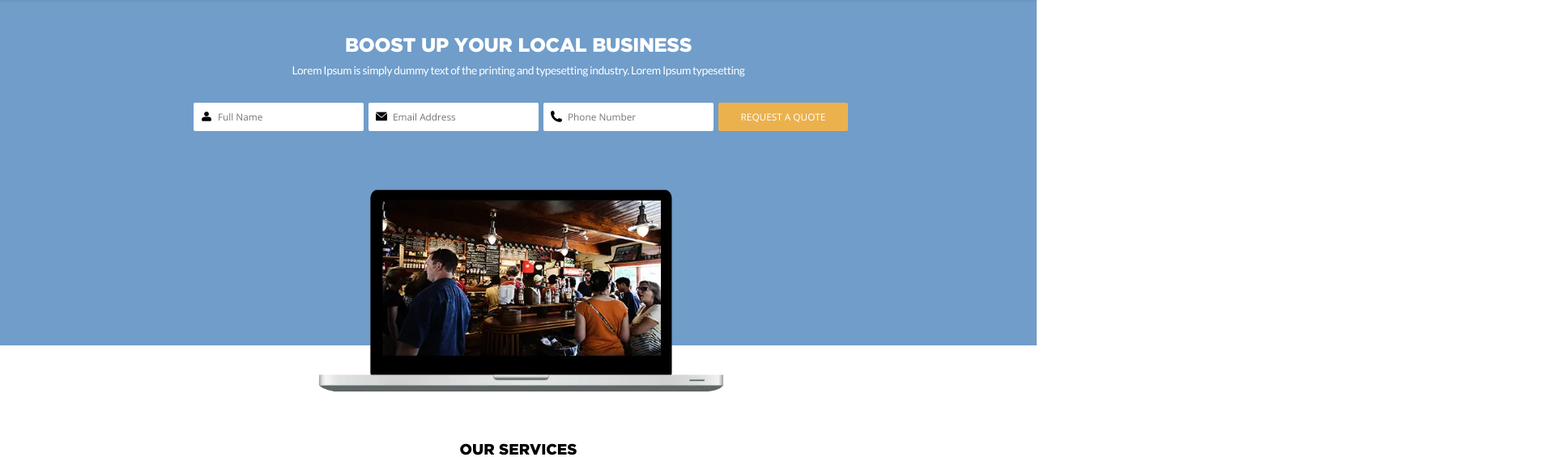
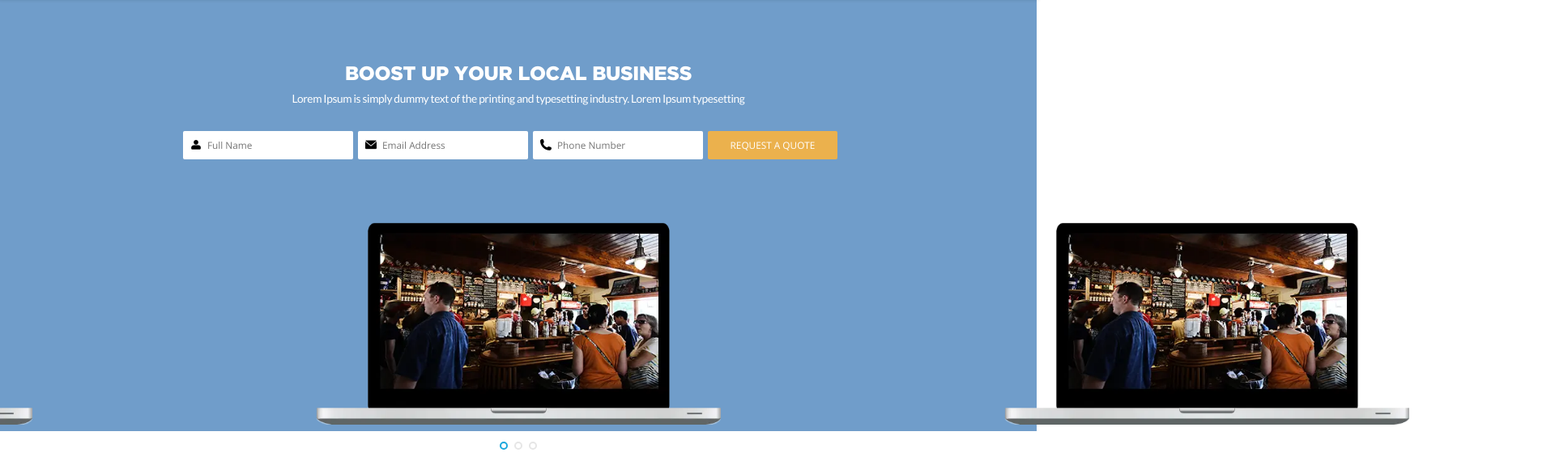
Before and after one commit to Ulyanov-programmer/Free-Business-Theme, a website: page Free-Business-Theme/index.html in a window 1280 px wide. Shown: the part 73-638 px from the top of the page at 81% size, 1920 px wide, since content can reach past the window. Drawn offline with nearby package versions, Linux system fonts and the light colour scheme; files whose address does not match are found by name.

Commit message:
Added slider and favicon.

```diff
--- a/#src/scss/_header.scss
+++ b/#src/scss/_header.scss
@@ -11,6 +11,9 @@ $buttonFontFamily: "Lato";
     width: 100%;
     min-height: 70px;
     z-index: 10;
+    *{
+        z-index: 3;
+    }
 
     display: flex;
     justify-content: center;
--- a/#src/scss/style.scss
+++ b/#src/scss/style.scss
@@ -38,14 +38,11 @@ $planFontColor: #818b95;
 $planSecondFontColor: #b5bbc1;
 
 body {
-    display: flex;
-    flex-direction: column;
     height: 100%;
 }
 .main {
-    display: flex;
     justify-content: center;
-    flex: 1 0 auto;
+    min-width: 0;
 
     &__body {
     }
@@ -55,13 +52,25 @@ body {
     position: relative;
     background-color: $secondBlockColor;
 
-    .info-block__body{
-        justify-content: start;
+    &.info-block {
+        display: block;
+        @media (min-width: 900px) {
+            padding-top: 70px;
+            padding-bottom: 0px;
+        }
+
+        .info-block__body {
+            display: block;
+            justify-content: start;
+
+            .info-block__content {
+                margin: 0 auto;
+            }
+        }
     }
 
     &__body {
         position: relative;
-        display: flex;
         flex-flow: column nowrap;
         justify-content: center;
     }
@@ -71,17 +80,36 @@ body {
         color: white;
     }
 
-    &__present-image {
-        position: absolute;
-        top: 120px;
-        left: 20%;
-
-        height: 250px;
-        width: 500px;
+    .present-slider {
+        transform: translate(0, 40px);
 
         @media (min-width: 320px) and (max-width: 900px) {
             display: none;
         }
+        .swiper-pagination {
+            position: static;
+            padding: 20px 0px 0px 0px;
+            &-bullet {
+                height: 10px;
+                width: 10px;
+                background-color: #fff;
+                border: 2px solid gray;
+                border-radius: 50%;
+                transition: all 0.2s ease;
+
+                &-active {
+                    border-color: rgb(28, 168, 221);
+                }
+                &:hover {
+                    border-color: rgb(1, 31, 112);
+                }
+            }
+        }
+    }
+
+    &__present-image {
+        height: 250px;
+        width: 500px;
     }
 }
 
@@ -566,7 +594,6 @@ body {
             font-size: 18px;
             content: ("\00a0❛❛");
 
-
             transform: rotate(180deg);
 
             @media (min-width: 320px) and (max-width: 426px) {
@@ -641,6 +668,7 @@ body {
         display: flex;
         flex-flow: column nowrap;
         width: 85%;
+        transform: translate(0px, -7%);
 
         color: white;
         font-family: $spanFontFamily;
@@ -686,6 +714,7 @@ body {
 }
 
 .container {
+    margin: 0 auto;
     @media (min-width: 1300px) {
         width: 90%;
     }
@@ -699,6 +728,7 @@ body {
 }
 .info-block {
     display: flex;
+    min-width: 0;
     justify-content: center;
     text-align: center;
 
--- a/Free-Business-Theme/index.html
+++ b/Free-Business-Theme/index.html
@@ -5,7 +5,13 @@
     <meta charset="UTF-8">
     <meta http-equiv="X-UA-Compatible" content="IE=edge">
     <meta name="viewport" content="width=device-width, initial-scale=1.0">
+    <meta name="description" content="Free Business Theme">
+    <link type="image/x-icon" rel="shortcut icon" href="images/favicon.ico">
     <link rel="stylesheet" href="css/style.min.css">
+
+    <!-- Swiper -->
+    <link rel="stylesheet" href="https://unpkg.com/swiper/swiper-bundle.min.css" />
+
     <title>Free Business Theme</title>
 </head>
 
@@ -70,8 +76,20 @@
                             </i>
                             <button class='button submit-button' type='submit'>Request a quote</button>
                         </form>
-
-                        <picture><source srcset="images/laptop.webp" type="image/webp"><img class="make-request__present-image" src="images/laptop.png" alt="present-image"></picture>
+                        <div class="present-slider swiper-container">
+                            <div class="swiper-wrapper">
+                                <div class="swiper-slide">
+                                    <picture><source srcset="images/laptop.webp" type="image/webp"><img class="make-request__present-image" src="images/laptop.png" alt="present1"></picture>
+                                </div>
+                                <div class="swiper-slide">
+                                    <picture><source srcset="images/laptop.webp" type="image/webp"><img class="make-request__present-image" src="images/laptop.png" alt="present2"></picture>
+                                </div>
+                                <div class="swiper-slide">
+                                    <picture><source srcset="images/laptop.webp" type="image/webp"><img class="make-request__present-image" src="images/laptop.png" alt="present3"></picture>
+                                </div>
+                            </div>
+                            <div class="swiper-pagination"></div>
+                        </div>
                     </div>
                 </div>
             </div>
@@ -447,6 +465,20 @@
     </div>
 </footer>
     <script src="scripts/script.min.js"></script>
+
+<script type="module">
+    import Swiper from 'https://unpkg.com/swiper/swiper-bundle.esm.browser.min.js'
+
+    const swiper = new Swiper('.present-slider', {
+        pagination: {
+            el: '.swiper-pagination',
+            clickable: true,
+        },
+        loop: true,
+        slidesPerView: 1,
+        watchOverflow: true,
+    });
+</script>
 </body>
 
 </html>
```
Also changed, not shown: #src/_head.html (+6 -0 lines), #src/_scripts.html (+14 -0 lines), #src/index.html (+14 -2 lines), #src/images/favicon.ico (added), Free-Business-Theme/css/style.css, Free-Business-Theme/css/style.min.css, Free-Business-Theme/images/favicon.ico (added).
